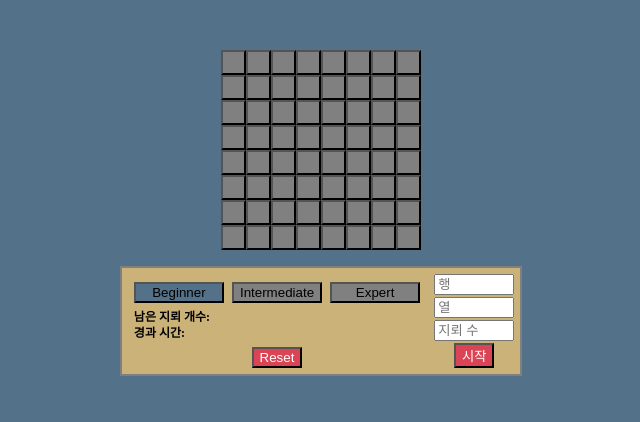
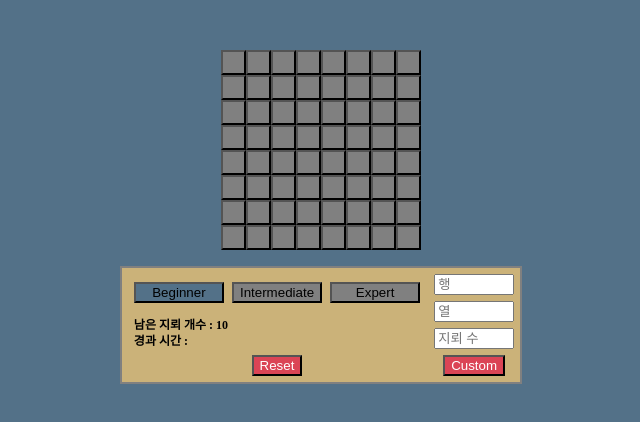
Before and after one commit to Lee-Sunho/MineSweeper, a React (Create React App) app: page / in a window 1280 px wide. Shown: the top 422 px of the page, without its empty margins (319-959 px from the left). Built offline with nearby package versions, Linux system fonts and the light colour scheme.

Commit message:
feat: 남은 지뢰 개수 표시 구현

```diff
--- a/src/components/ControlBox.tsx
+++ b/src/components/ControlBox.tsx
@@ -1,6 +1,8 @@
 import styled from "styled-components";
 import DifficultyBox from "./DifficultyBox";
 import CustomBox from "./CustomBox";
+import { useSelector } from "react-redux";
+import { RootState } from "../redux/configureStore";
 
 const Wrapper = styled.div`
   display: flex;
@@ -25,7 +27,7 @@ const Info = styled.div`
   font-size: 12px;
   font-weight: 700;
   flex-direction: column;
-  padding: 0px 8px 8px 8px;
+  padding: 8px 8px 8px 8px;
   gap: 4px;
 `;
 
@@ -35,13 +37,16 @@ const Reset = styled.button`
 `;
 
 const ControlBox = () => {
+  const remain = useSelector<RootState, number>((state) => {
+    return state.control.mineCnt - state.control.flagCnt;
+  });
   return (
     <Wrapper>
       <ControlWrapper>
         <DifficultyBox />
         <Info>
-          <span>남은 지뢰 개수: </span>
-          <span>경과 시간: </span>
+          <span>남은 지뢰 개수 : {remain}</span>
+          <span>경과 시간 : </span>
         </Info>
         <Reset>Reset</Reset>
       </ControlWrapper>
--- a/src/components/CustomBox.tsx
+++ b/src/components/CustomBox.tsx
@@ -16,6 +16,7 @@ const Wrapper = styled.div`
 
 const Input = styled.input`
   width: 80px;
+  margin-bottom: 4px;
 `;
 
 const Button = styled.button`
@@ -71,7 +72,7 @@ const CustomBox = () => {
         value={mine}
         onChange={onChangeMine}
       />
-      <Button onClick={onClickBtn}>시작</Button>
+      <Button onClick={onClickBtn}>Custom</Button>
     </Wrapper>
   );
 };
--- a/src/components/DifficultyBox.tsx
+++ b/src/components/DifficultyBox.tsx
@@ -7,7 +7,7 @@ import { useDispatch } from "react-redux";
 const Wrapper = styled.div`
   display: grid;
   grid-template-columns: 1fr 1fr 1fr;
-  padding: 8px;
+  padding: 8px 8px 8px 8px;
   gap: 8px;
 `;
 
--- a/src/redux/controlSlice.ts
+++ b/src/redux/controlSlice.ts
@@ -13,6 +13,7 @@ export interface IControlState {
   mineCnt: number;
   gameState: GameState;
   openedCnt: number;
+  flagCnt: number;
 }
 
 const initialState: IControlState = {
@@ -22,6 +23,7 @@ const initialState: IControlState = {
   mineCnt: 0,
   gameState: GameState.READY,
   openedCnt: 0,
+  flagCnt: 0,
 };
 
 const controlSlice = createSlice({
@@ -35,6 +37,7 @@ const controlSlice = createSlice({
       state.mineCnt = action.payload.mineCnt;
       state.gameState = GameState.READY;
       state.openedCnt = 0;
+      state.flagCnt = 0;
     },
     startGame: (state, action) => {
       state.board = plantMines(
@@ -71,21 +74,25 @@ const controlSlice = createSlice({
       if (type === CellType.MINE) {
         state.board[action.payload.rowIndex][action.payload.colIndex] =
           CellType.MINE_FLAG;
+        state.flagCnt++;
         return;
       }
       if (type === CellType.MINE_FLAG) {
         state.board[action.payload.rowIndex][action.payload.colIndex] =
           CellType.MINE;
+        state.flagCnt--;
         return;
       }
       if (type === CellType.NORMAL) {
         state.board[action.payload.rowIndex][action.payload.colIndex] =
           CellType.NORMAL_FLAG;
+        state.flagCnt++;
         return;
       }
       if (type === CellType.NORMAL_FLAG) {
         state.board[action.payload.rowIndex][action.payload.colIndex] =
           CellType.NORMAL;
+        state.flagCnt--;
         return;
       }
     },
```
